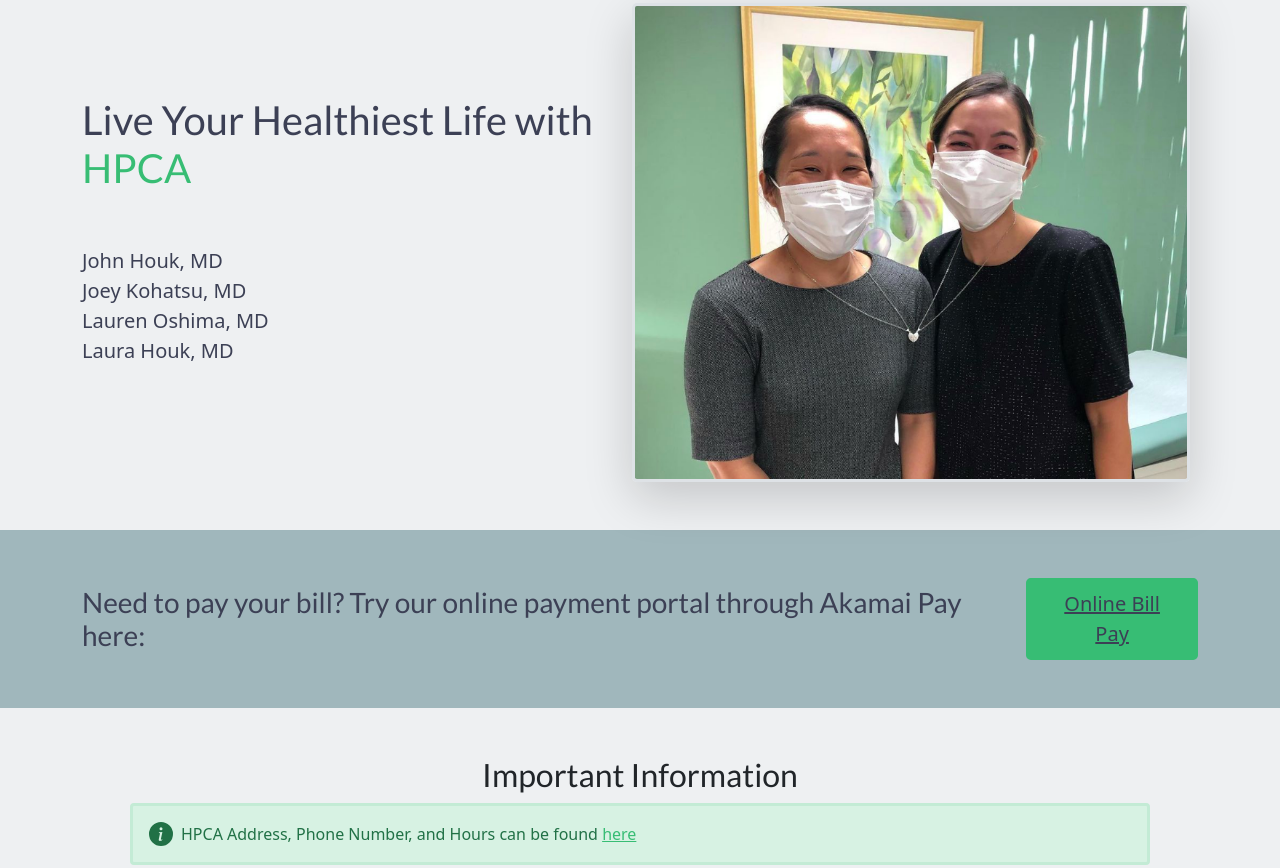
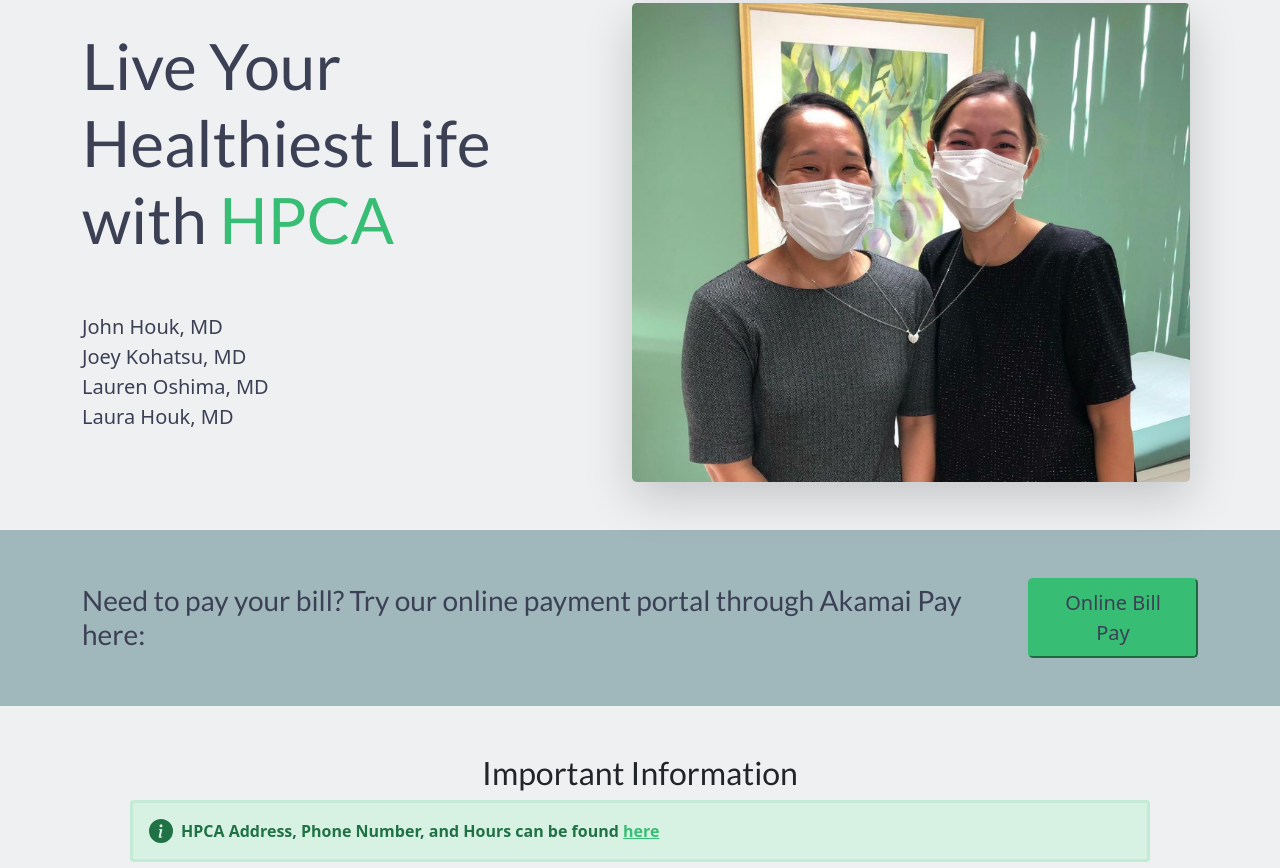
Before and after one commit to colburnlee/hpca, a plain HTML site: page index.html in a window 1280 px wide. Shown: the part 125-993 px from the top of the page. Drawn offline with nearby package versions, Linux system fonts and the light colour scheme.

```diff
--- a/index.html
+++ b/index.html
@@ -51,11 +51,11 @@
         </nav>
 
         <!--Showcase-->
-        <section class="bg-light text-dark p-5 p-lg-10 p-lg-15 text-center text-sm-start">
+        <section class="bg-light text-dark p-3 p-lg-5 text-center text-sm-start">
             <div class="container">
                 <div class="d-sm-flex align-items-center justify-content-between">
                     <div>
-                        <h1>Live Your Healthiest Life with <span class="text-success"> HPCA</span></h1>
+                        <h1 class="display-3"><b>Live Your Healthiest Life with <span class="text-success"> HPCA</span></b></h1>
                         <p class="lead my-4">
                             <br>John Houk, MD
                             <br>Joey Kohatsu, MD
@@ -63,7 +63,7 @@
                             <br>Laura Houk, MD
                         </p>
                     </div>
-                    <img class="img-fluid w-50 d-none d-md-block mx-2 rounded-3 border border-3 shadow-lg" src="images/lauren&laura.png"> <!--#2F9A5B Hex for illustration from undraw.co-->
+                    <img class="img-fluid w-50 d-none d-lg-block mx-2 rounded-3 border-2 shadow-lg" src="images/lauren&laura.png"> <!--#2F9A5B Hex for illustration from undraw.co-->
                 </div>
             </div>
         </section>
@@ -73,7 +73,7 @@
             <div class="container" id="bill_pay">
                 <div class="d-md-flex justify-content-between align-items-center">
                     <h3 class="h3 mb-3 text-dark mb-md-0">Need to pay your bill? Try our online payment portal through Akamai Pay here:</h3>
-                    <button class="btn btn-success btn-lg"><a href="https://www.akamaipay.com/HonoluluPrimaryCareAssociates/Practice" target="_blank" class="text-dark" >Online Bill Pay</a></button>
+                    <button class="btn-lg btn-success"><a href="https://www.akamaipay.com/HonoluluPrimaryCareAssociates/Practice" target="_blank" class="text-dark text-decoration-none" >Online Bill Pay</a></button>
                 </div>
             </div>
         </section>
@@ -93,7 +93,7 @@
                           <path d="M8 16A8 8 0 1 0 8 0a8 8 0 0 0 0 16zm.93-9.412-1 4.705c-.07.34.029.533.304.533.194 0 .487-.07.686-.246l-.088.416c-.287.346-.92.598-1.465.598-.703 0-1.002-.422-.808-1.319l.738-3.468c.064-.293.006-.399-.287-.47l-.451-.081.082-.381 2.29-.287zM8 5.5a1 1 0 1 1 0-2 1 1 0 0 1 0 2z"/>
                         </svg>
                         <div>
-                            HPCA Address, Phone Number, and Hours can be found <a href="#contact_us" class="text-success"> here</a>
+                            <b>HPCA Address, Phone Number, and Hours can be found <a href="#contact_us" class="text-success"> here</a></b>
                         </div>
                     </div>
 
```
Also changed, not shown: images/laura_houk_final.jpeg (added).
